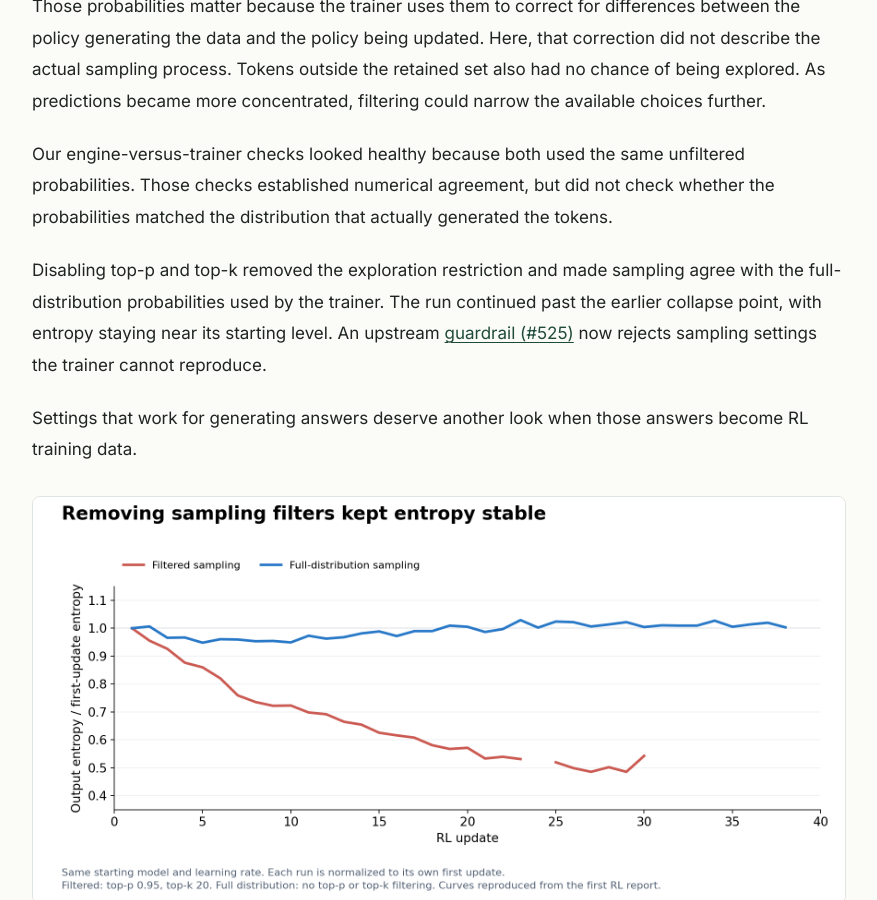
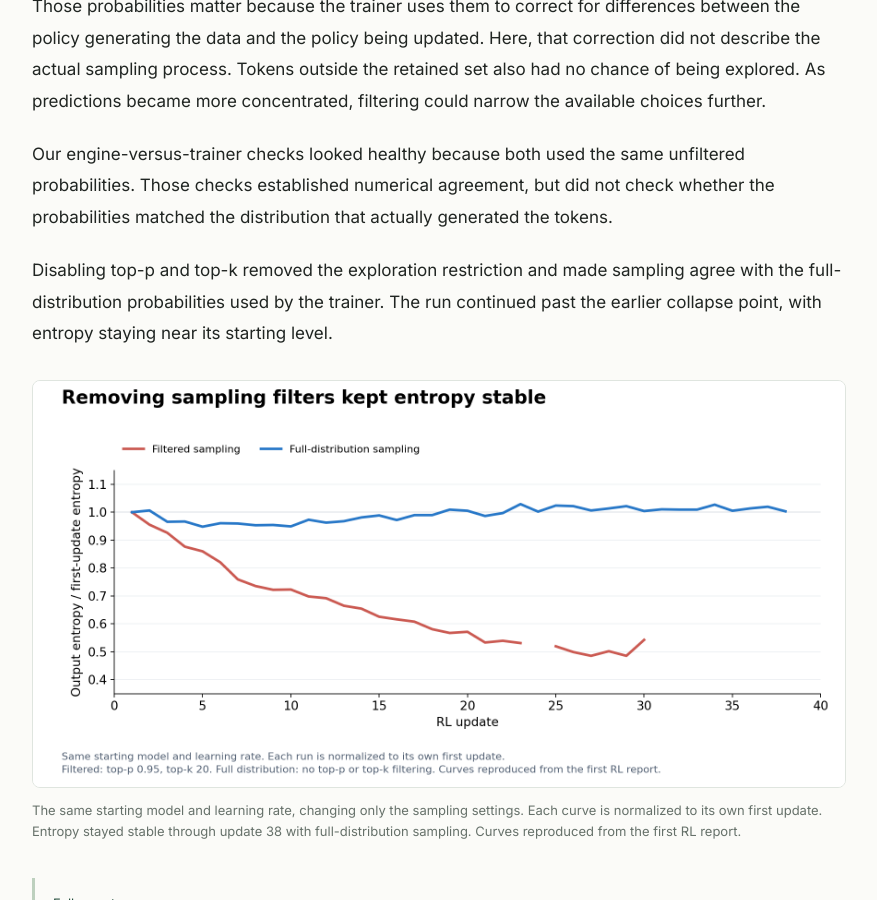
Before and after one commit to lukedhlee/lukedhlee.github.io, a Jekyll site: the page built from _posts/2026-10-21-turning-snowball-into-a-coding-agent.md, in a window 1280 px wide and 900 px high, scrolled down 4947 px. Shown: the whole window, without its empty margins (201-1078 px from the left). Built offline with Jekyll 4.4.1, drawn with Linux system fonts in a browser that asks for light colours.

Commit message:
Trim the entropy subsection ending

```diff
--- a/_posts/2026-10-21-turning-snowball-into-a-coding-agent.md
+++ b/_posts/2026-10-21-turning-snowball-into-a-coding-agent.md
@@ -90,9 +90,7 @@ Those probabilities matter because the trainer uses them to correct for differen
 
 Our engine-versus-trainer checks looked healthy because both used the same unfiltered probabilities. Those checks established numerical agreement, but did not check whether the probabilities matched the distribution that actually generated the tokens.
 
-Disabling top-p and top-k removed the exploration restriction and made sampling agree with the full-distribution probabilities used by the trainer. The run continued past the earlier collapse point, with entropy staying near its starting level. An upstream [guardrail (#525)](https://github.com/marin-community/MarinSkyRL/pull/525) now rejects sampling settings the trainer cannot reproduce.
-
-Settings that work for generating answers deserve another look when those answers become RL training data.
+Disabling top-p and top-k removed the exploration restriction and made sampling agree with the full-distribution probabilities used by the trainer. The run continued past the earlier collapse point, with entropy staying near its starting level.
 
 <figure class="research-figure">
 <a href="{{ '/assets/img/snowball/entropy-debugging.png' | relative_url }}"><img src="{{ '/assets/img/snowball/entropy-debugging.png' | relative_url }}" alt="Filtered sampling reduced entropy to about half its initial value, while full-distribution sampling stayed near its starting level." width="1760" height="880" loading="lazy"></a>
```
